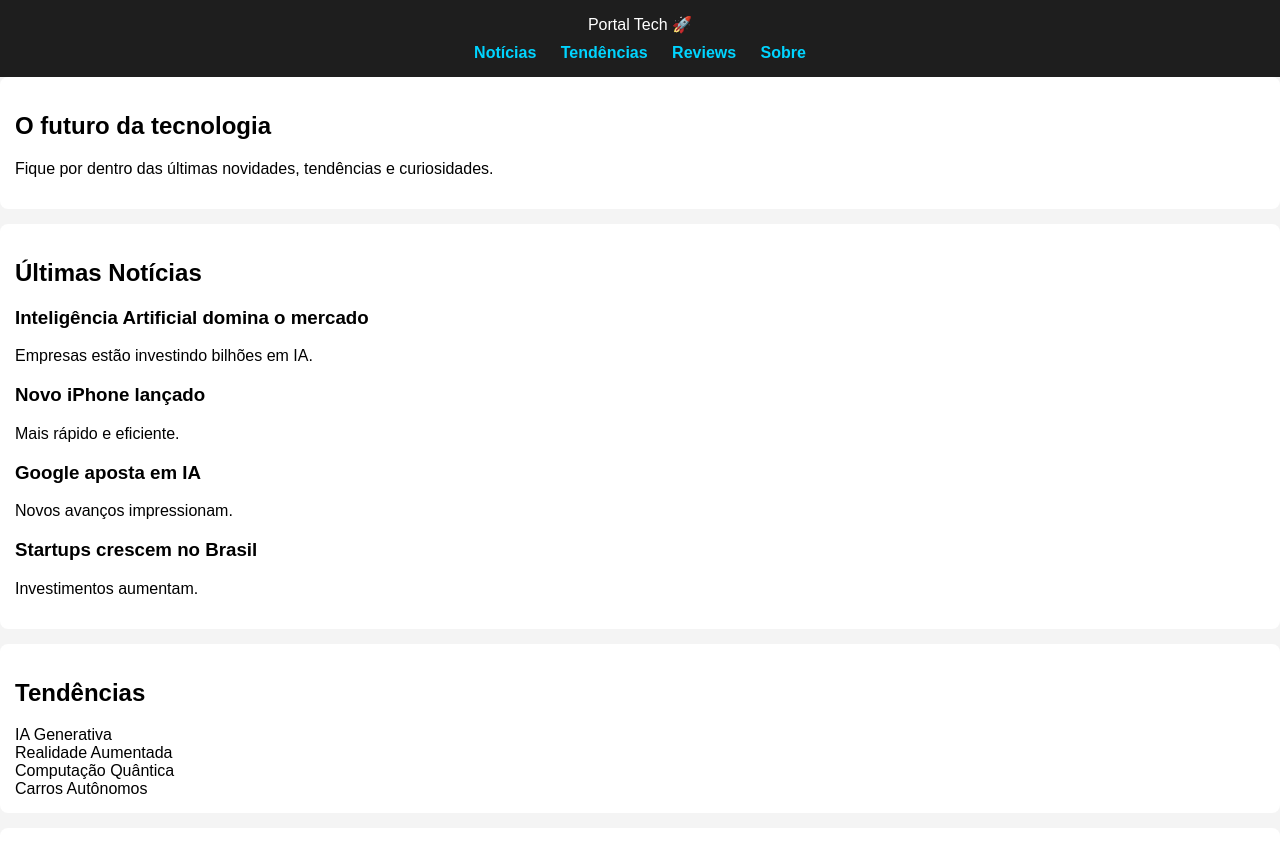
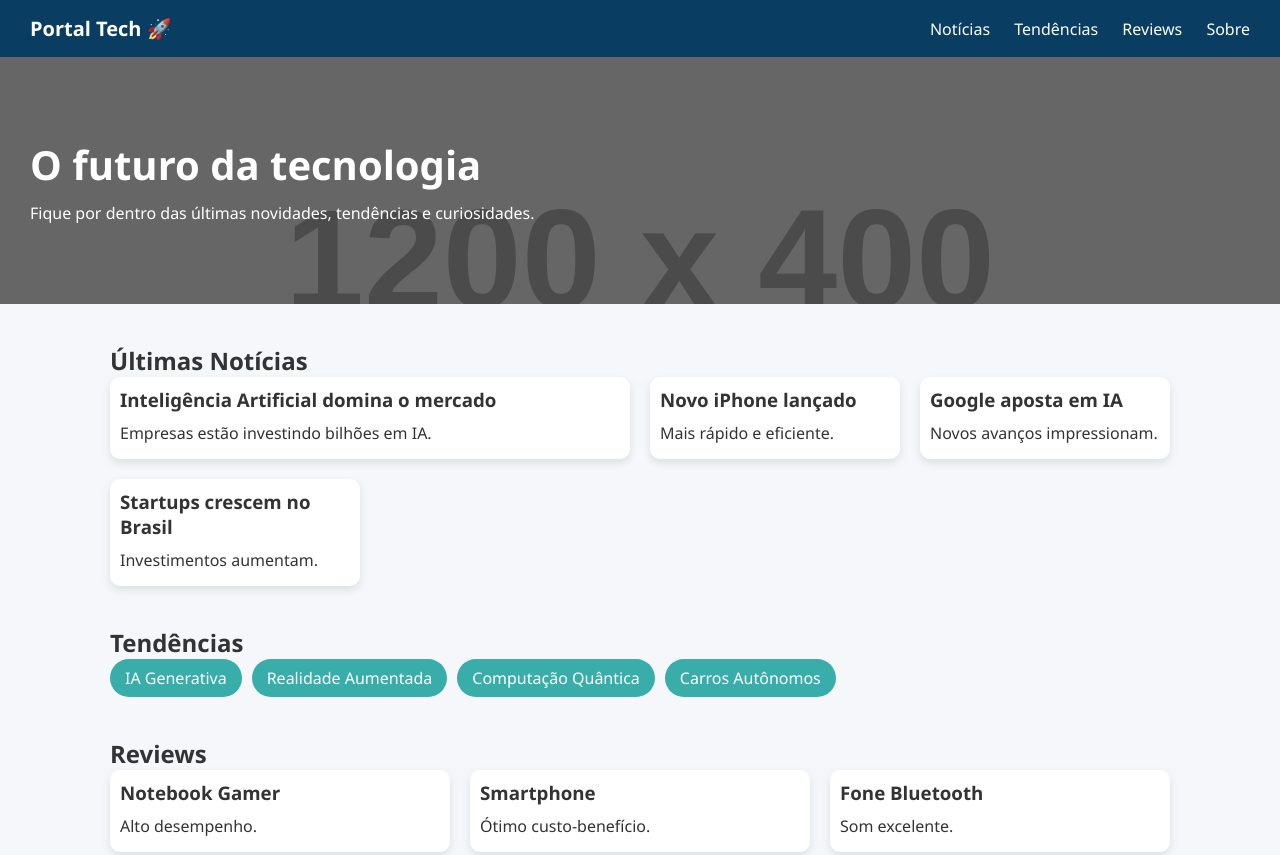
Before and after one commit to victorditoro-crypto/projeto-grupo, a plain HTML site: page index.html in a window 1280 px wide. Shown: the top 855 px of the page. Drawn offline with Linux system fonts and the light colour scheme; placeholder pictures from the web are drawn by us.

Commit message:
CSS teste basico

```diff
--- a/style.css
+++ b/style.css
@@ -1,63 +1,114 @@
-body {
-    font-family: Arial, sans-serif;
-    margin: 0;
-    background-color: #f4f4f4;
+* {
+  margin: 0;
+  padding: 0;
+  box-sizing: border-box;
 }
 
-/* Cabeçalho */
-header {
-    background-color: #1e1e1e;
-    color: white;
-    padding: 15px;
-    text-align: center;
+body {
+  font-family: 'Segoe UI', sans-serif;
+  background: #f5f7fa;
+  color: #333;
 }
 
-/* Menu */
-nav {
-    margin-top: 10px;
+/* HEADER */
+header {
+  display: flex;
+  justify-content: space-between;
+  align-items: center;
+  padding: 15px 30px;
+  background: #0a3d62;
+  color: white;
+}
+
+.logo {
+  font-weight: bold;
+  font-size: 20px;
 }
 
 nav a {
-    color: #00d4ff;
-    margin: 0 10px;
-    text-decoration: none;
-    font-weight: bold;
+  color: white;
+  margin-left: 20px;
+  text-decoration: none;
 }
 
 nav a:hover {
-    text-decoration: underline;
+  color: #38ada9;
 }
 
-/* Conteúdo */
-main {
-    padding: 20px;
+/* HERO */
+.hero {
+  background: linear-gradient(rgba(0,0,0,0.5), rgba(0,0,0,0.5)),
+              url('https://via.placeholder.com/1200x400');
+  background-size: cover;
+  color: white;
+  padding: 80px 30px;
 }
 
-section {
-    background: white;
-    padding: 15px;
-    margin-bottom: 15px;
-    border-radius: 8px;
+.hero h1 {
+  font-size: 40px;
 }
 
-/* Botões */
-button {
-    padding: 10px;
-    background-color: #00d4ff;
-    border: none;
-    cursor: pointer;
-    border-radius: 5px;
-    font-weight: bold;
+.hero p {
+  margin-top: 10px;
 }
 
-button:hover {
-    background-color: #009ec3;
+/* CONTAINER */
+.container {
+  max-width: 1100px;
+  margin: 40px auto;
+  padding: 0 20px;
 }
 
-/* Rodapé */
+/* GRID */
+.grid {
+  display: grid;
+  grid-template-columns: repeat(auto-fit, minmax(250px, 1fr));
+  gap: 20px;
+}
+
+.grid.simples {
+  display: flex;
+  flex-wrap: wrap;
+  gap: 10px;
+}
+
+/* CARD */
+.card {
+  background: white;
+  border-radius: 10px;
+  overflow: hidden;
+  box-shadow: 0 4px 10px rgba(0,0,0,0.1);
+}
+
+.card img {
+  width: 100%;
+}
+
+.card h3 {
+  padding: 10px;
+}
+
+.card p {
+  padding: 0 10px 15px;
+}
+
+/* CARD DESTAQUE */
+.destaque {
+  grid-column: span 2;
+}
+
+/* TAGS */
+.tag {
+  background: #38ada9;
+  color: white;
+  padding: 8px 15px;
+  border-radius: 20px;
+}
+
+/* FOOTER */
 footer {
-    text-align: center;
-    padding: 10px;
-    background-color: #1e1e1e;
-    color: white;
+  background: #0a3d62;
+  color: white;
+  text-align: center;
+  padding: 20px;
 }
```
